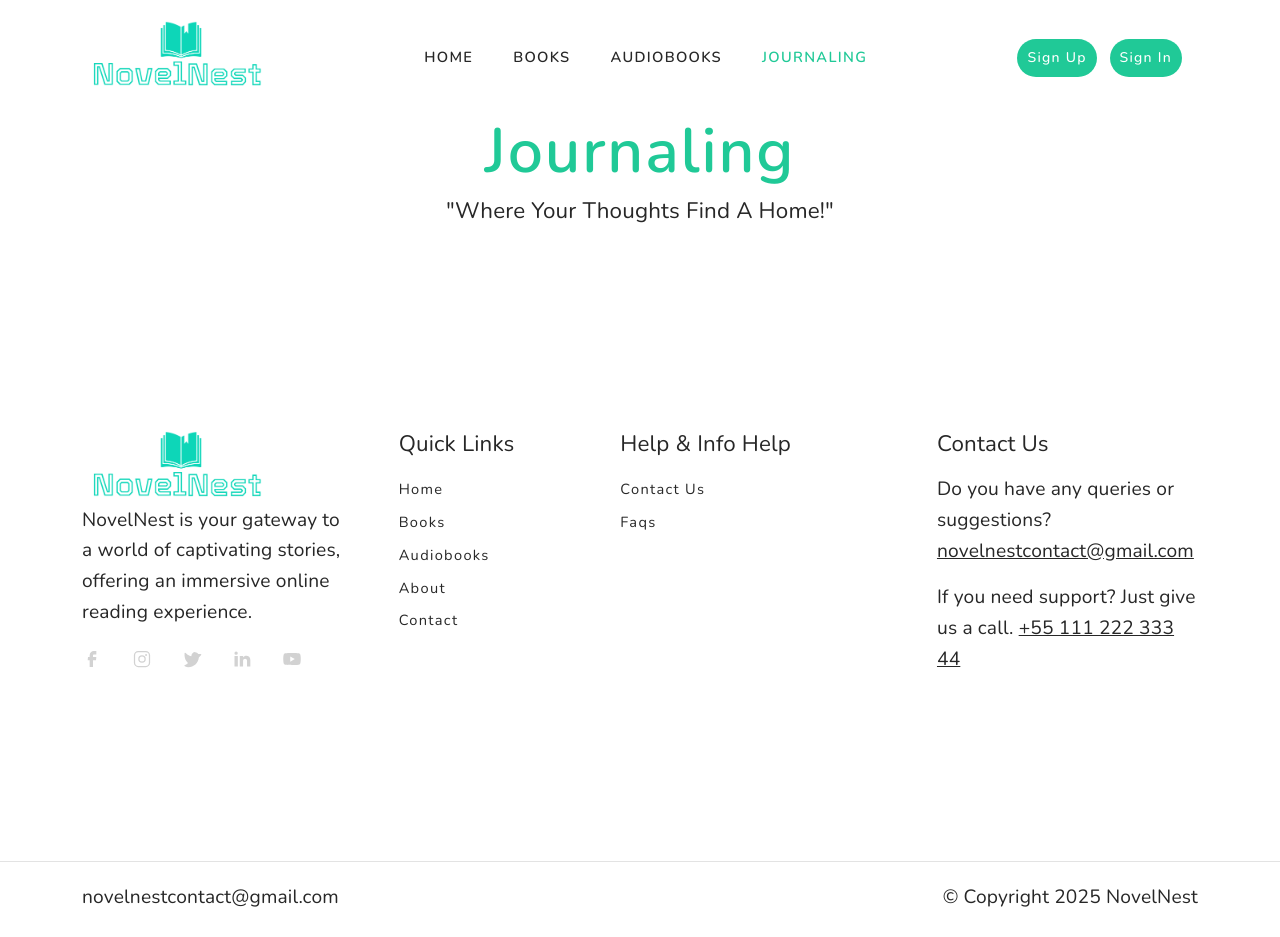
After one commit to binary-dreamer/client-site, a PHP site: page /client-site/view/pages/journaling.php in a window 1280 px wide. The commit adds this page. Run offline with PHP 8.4, Linux system fonts and the light colour scheme.

Commit message:
created journal page

```diff
--- a/view/layout/header.php
+++ b/view/layout/header.php
@@ -263,6 +263,9 @@ $userProfileImage = $_SESSION['user_profile'] ?? 'assets/images/default-avatar.j
               <li class="nav-item">
                 <a class="nav-link me-4" href="<?= $baseUrl ?>/view/pages/audiobooks.php">AudioBooks</a>
               </li>
+              <li class="nav-item">
+                <a class="nav-link me-4" href="<?= $baseUrl ?>/view/pages/journaling.php">Journaling</a>
+              </li>
               <!-- <li class="nav-item">
       <a class="nav-link me-4" href="index.html">About</a>
     </li> -->
--- /dev/null
+++ b/view/pages/journaling.php
@@ -0,0 +1,18 @@
+<?php
+$baseUrl = '/client-site';
+require_once $_SERVER['DOCUMENT_ROOT'] . $baseUrl . "/view/layout/header.php";
+?>
+
+<div class="text-center mx-auto pb-5 wow fadeInUp" data-wow-delay="0.2s" style="max-width: 800px;">
+  <h1 class="text-primary">Journaling</h1>
+  <h5 class=" mb-4">"Where Your Thoughts Find a Home!"</h5>
+  <p class="mb-0"></p>
+</div>
+
+<section id="journal" class="bookshelf py-0 my-0">
+  <div class="container">
+
+  </div>
+</section>
+
+<?php require_once $_SERVER['DOCUMENT_ROOT'] . $baseUrl . "/view/layout/footer.php"; ?>
```
